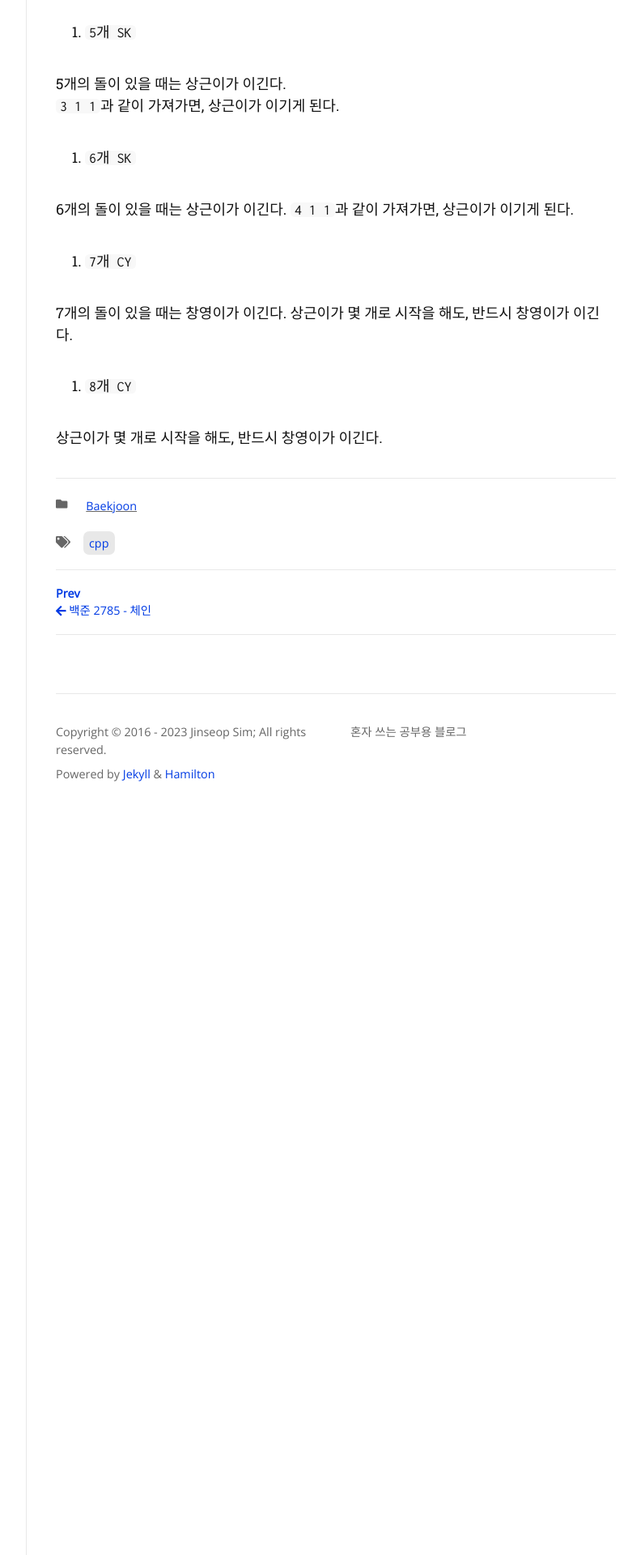
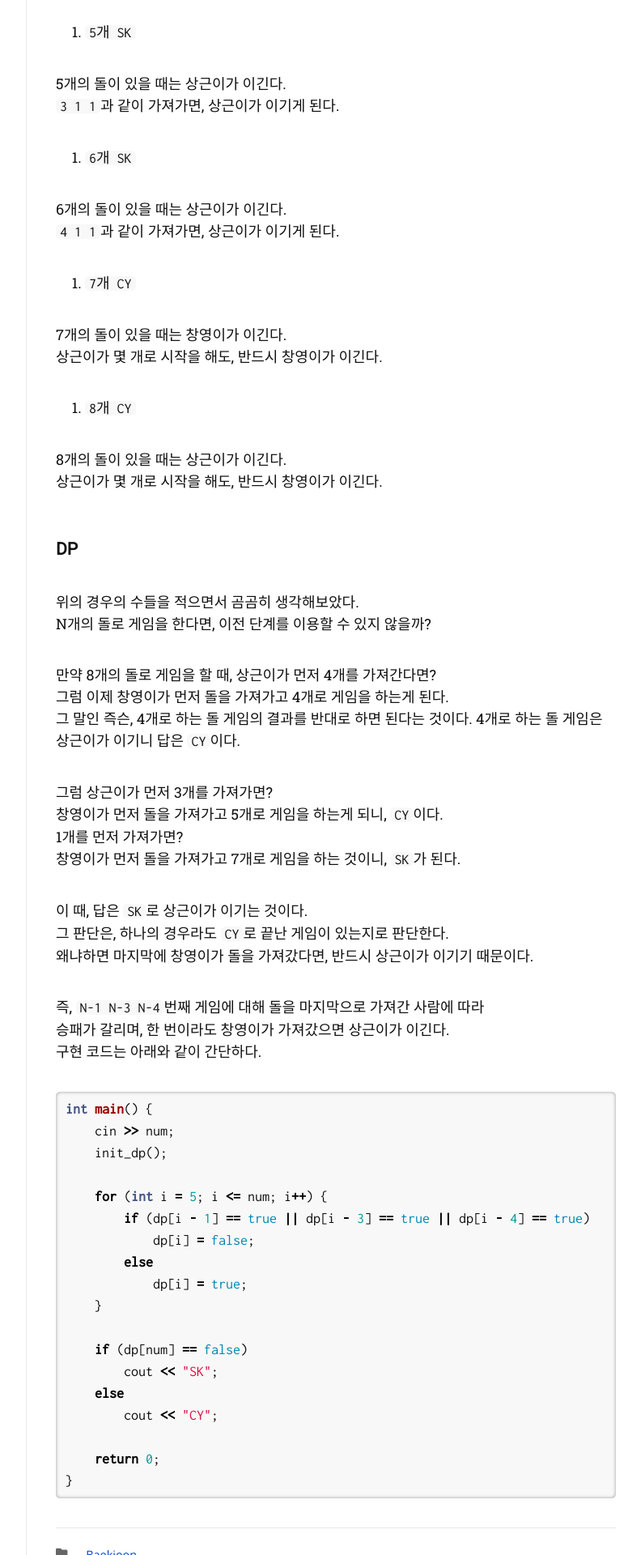
Before and after one commit to Jinseop-Sim/Jinseop-Sim.github.io, a Jekyll site: the page built from _posts/2023-12-15-bj-9657.md, in a window 1280 px wide. Shown: the part 1352-3272 px from the top of the page at 81% size, without its empty margins (357-1149 px from the left). Built offline with Jekyll 4.4.1, drawn with Linux system fonts in a browser that asks for light colours; nearby versions of some CDN libraries; some web fonts are replaced.

Commit message:
글 수정

````diff
--- a/_posts/2023-12-15-bj-9657.md
+++ b/_posts/2023-12-15-bj-9657.md
@@ -47,4 +47,48 @@
 상근이가 몇 개로 시작을 해도, 반드시 창영이가 이긴다.
 8. ```8개 CY```
 
+8개의 돌이 있을 때는 상근이가 이긴다.
 상근이가 몇 개로 시작을 해도, 반드시 창영이가 이긴다.
+
+### DP
+위의 경우의 수들을 적으면서 곰곰히 생각해보았다.
+N개의 돌로 게임을 한다면, 이전 단계를 이용할 수 있지 않을까?
+
+만약 8개의 돌로 게임을 할 때, 상근이가 먼저 4개를 가져간다면?
+그럼 이제 창영이가 먼저 돌을 가져가고 4개로 게임을 하는게 된다.
+그 말인 즉슨, 4개로 하는 돌 게임의 결과를 반대로 하면 된다는 것이다.
+4개로 하는 돌 게임은 상근이가 이기니 답은 ```CY```이다.
+
+그럼 상근이가 먼저 3개를 가져가면?
+창영이가 먼저 돌을 가져가고 5개로 게임을 하는게 되니, ```CY```이다.
+1개를 먼저 가져가면?
+창영이가 먼저 돌을 가져가고 7개로 게임을 하는 것이니, ```SK```가 된다.
+
+이 때, 답은 ```SK```로 상근이가 이기는 것이다.
+그 판단은, 하나의 경우라도 ```CY```로 끝난 게임이 있는지로 판단한다.
+왜냐하면 마지막에 창영이가 돌을 가져갔다면, 반드시 상근이가 이기기 때문이다.
+
+즉, ```N-1 N-3 N-4```번째 게임에 대해 돌을 마지막으로 가져간 사람에 따라
+승패가 갈리며, 한 번이라도 창영이가 가져갔으면 상근이가 이긴다.
+구현 코드는 아래와 같이 간단하다.
+
+{% highlight cpp %}
+int main() {
+    cin >> num;
+    init_dp();
+
+    for (int i = 5; i <= num; i++) {
+        if (dp[i - 1] == true || dp[i - 3] == true || dp[i - 4] == true)
+            dp[i] = false;
+        else
+            dp[i] = true;
+    }
+
+    if (dp[num] == false)
+        cout << "SK";
+    else
+        cout << "CY";
+
+    return 0;
+}
+{% endhighlight %}
````
